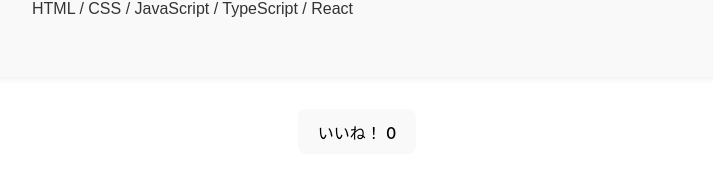
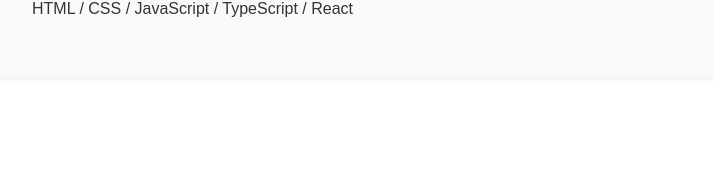
Before and after one commit to Shogo-Kai/ssr-app, a React (Vite) app: page / in a window 1280 px wide. Shown: the part 853-1032 px from the top of the page, without its empty margins (283-996 px from the left). After the commit the page ends 962 px from the top, so only its background shows below. Built offline with nearby package versions, Linux system fonts and the light colour scheme.

Commit message:
一部機能の削除

```diff
--- a/src/App.css
+++ b/src/App.css
@@ -4,7 +4,3 @@
   padding: 2rem;
   text-align: center;
 }
-
-.card {
-  padding: 2em;
-}
--- a/src/App.tsx
+++ b/src/App.tsx
@@ -1,18 +1,11 @@
-import { useState } from 'react'
 import Home from './pages/Home';
 import './App.css'
 
 function App() {
-  const [count, setCount] = useState(0)
 
   return (
     <div className="App">
       <Home />
-      <div className="card">
-        <button onClick={() => setCount((count) => count + 1)}>
-          いいね！ {count}
-        </button>
-      </div>
     </div>
   );
 }
```
